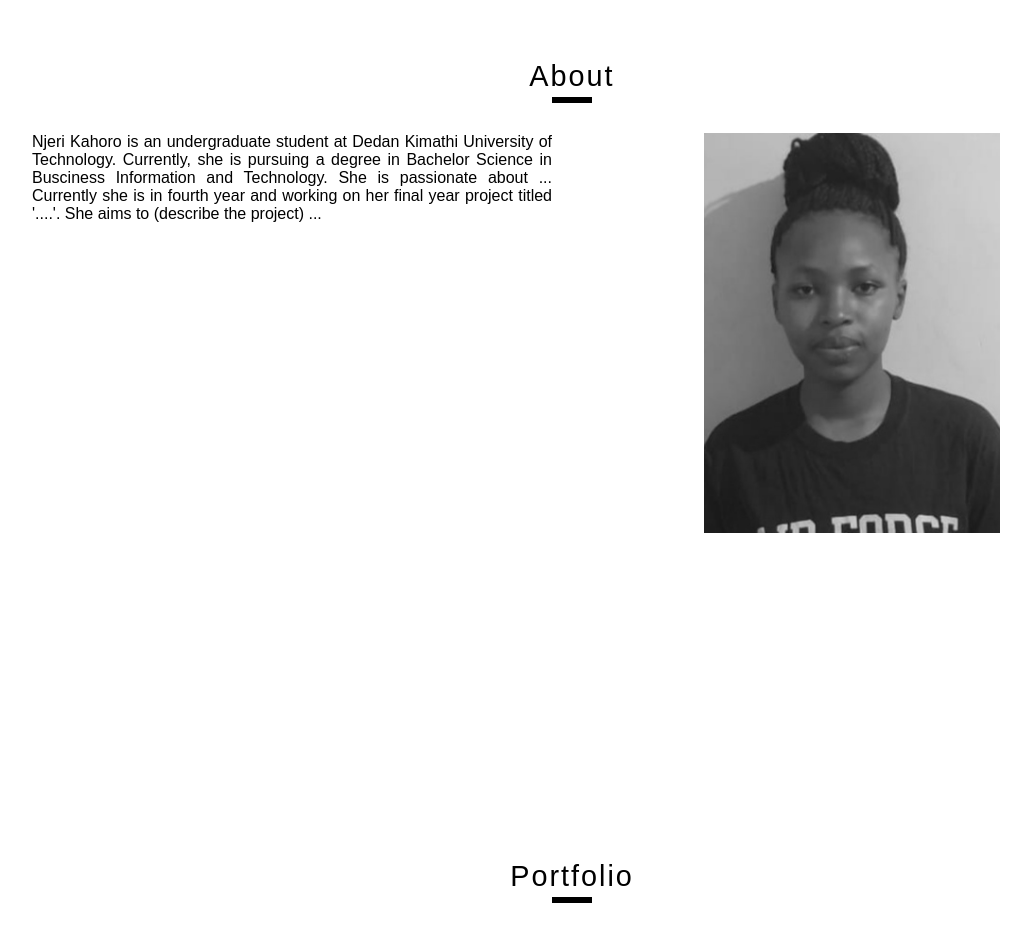
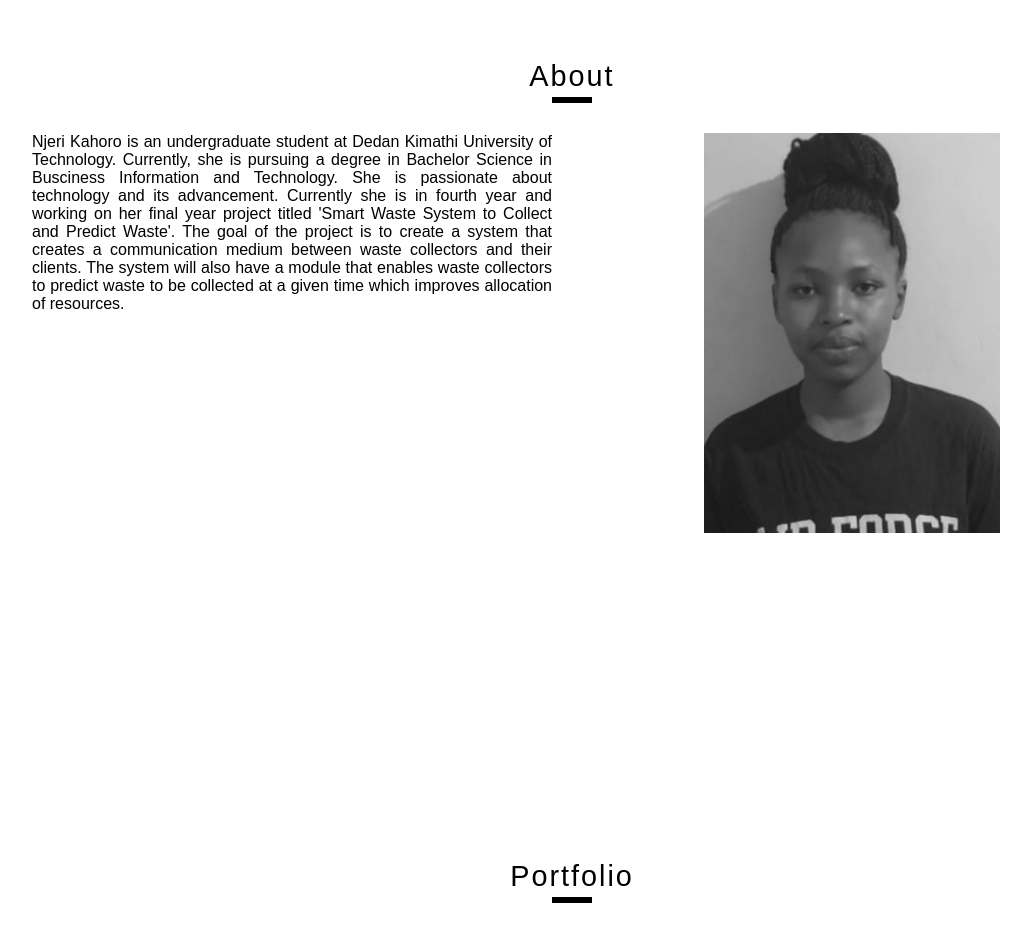
Before and after one commit to njerikahoro/njerikahoro.github.io, a plain HTML site: page index.html in a window 1280 px wide. Shown: the part 840-1770 px from the top of the page, without its empty margins (68-1099 px from the left). Drawn offline with Linux system fonts and the light colour scheme; a web font is replaced by a local one.

Commit message:
Update index.html

```diff
--- a/index.html
+++ b/index.html
@@ -40,8 +40,9 @@
                 <p>
                     Njeri Kahoro is an undergraduate student at Dedan Kimathi University of Technology.
                     Currently, she is pursuing a degree in Bachelor Science in Busciness Information and
-                    Technology. She is passionate about ... Currently she is in fourth year and working
-                    on her final year project titled '....'. She aims to (describe the project) ...
+                    Technology. She is passionate about technology and its advancement. Currently she is in fourth year and working
+                    on her final year project titled 'Smart Waste System to Collect and Predict Waste'. The goal of the project is to create a system that creates a communication medium between waste collectors and their clients.
+                    The system will also have a module that enables waste collectors to predict waste to be collected at a given time which improves allocation of resources.
                 </p>
             </div>
             <div class="content">
```
